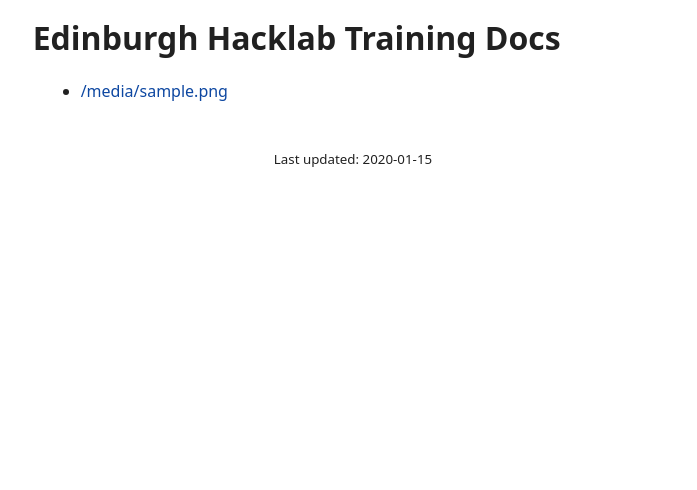
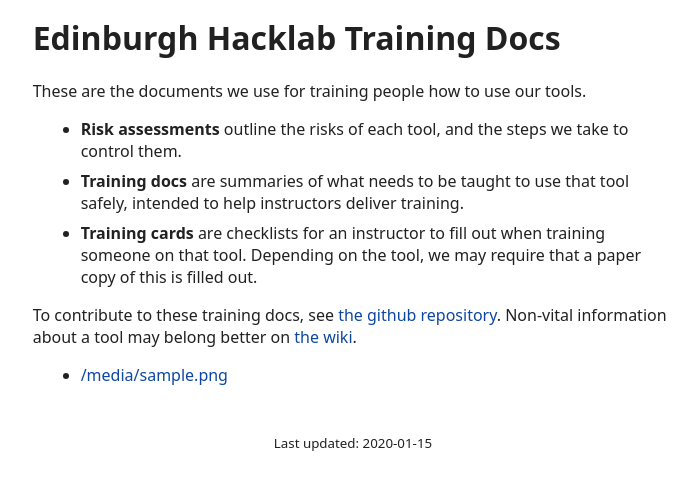
Before and after one commit to edinburghhacklab/hacklab-training, a Python web app: template generator/templates/training-site.j2.html in a window 1280 px wide. Shown: the top 490 px of the page, without its empty margins (287-984 px from the left). Run offline with Jinja, Linux system fonts and the light colour scheme; the template is opened without the code that fills it: most values are stand-ins (such as "Sample title", 1, 10 or a date in 2020).

Commit message:
Add some blurb to risk assessments and landing page

```diff
--- a/generator/templates/training-site.j2.html
+++ b/generator/templates/training-site.j2.html
@@ -20,6 +20,22 @@
     </head>
     <body>
         <h1>Edinburgh Hacklab Training Docs</h1>
+
+        <p>
+            These are the documents we use for training people how to use our tools.
+        </p>
+
+
+        <ul>
+            <li><strong>Risk assessments</strong> outline the risks of each tool, and the steps we take to control them.</li>
+            <li><strong>Training docs</strong> are summaries of what needs to be taught to use that tool safely, intended to help instructors deliver training.</li>
+            <li><strong>Training cards</strong> are checklists for an instructor to fill out when training someone on that tool. Depending on the tool, we may require that a paper copy of this is filled out.</li>
+        </ul>
+
+        <p>
+            To contribute to these training docs, see <a href="https://github.com/edinburghhacklab/hacklab-training">the github repository</a>. Non-vital information about a tool may belong better on <a href="https://wiki.ehlab.uk">the wiki</a>.
+        </p>
+
         {%- set idxs = [] %}
         {%- for key, value in syllabuses.items() recursive %}
             {%- set depth = idxs|length + 2 %}
```
Also changed, not shown: generator/training_generator/main.py (+3 -5 lines), 1 other file.
